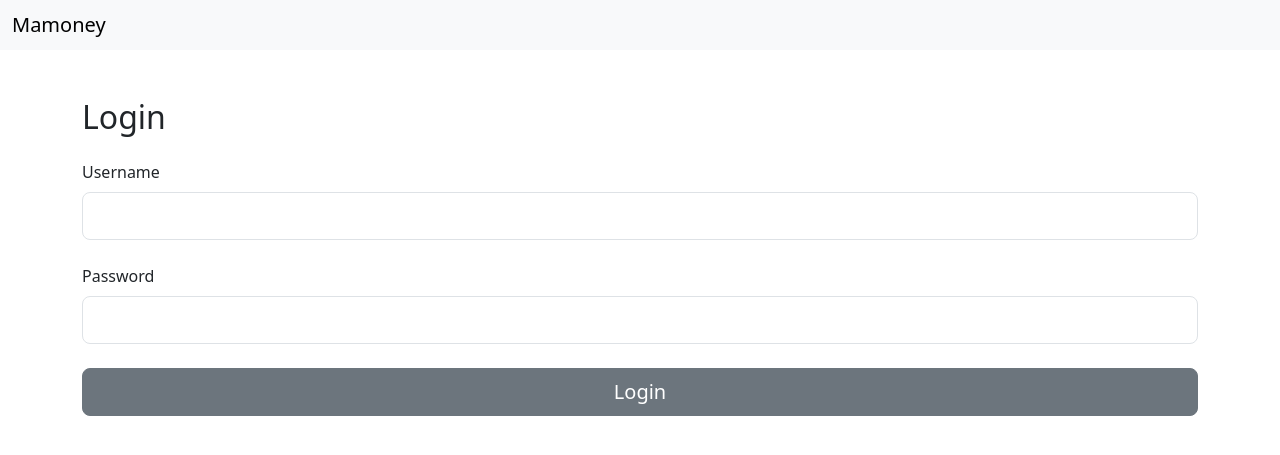
After one commit to lkingsley/mycash, a Flask app: page /login in a window 1280 px wide. The commit adds this page. Shown: the top 455 px of the page. Run offline with Flask 3, Linux system fonts and the light colour scheme.

Commit message:
implement base layout template

```diff
--- a/app.py
+++ b/app.py
@@ -58,6 +58,14 @@ def get_transactions():
 
     return render_template("index.html", transactions=transactions, total_income=total_income, total_spend=total_spend, months=months, years=years)
 
+@app.route("/login", methods=["GET", "POST"])
+def login():
+    #TODO: Implement this
+    if request.method == "POST":
+        return
+    else:
+        return render_template("auth/login.html")
+
 @app.route("/transactions", methods=["POST"])
 def post_transaction():
     transaction_type = request.form["type"]
--- /dev/null
+++ b/templates/auth/login.html
@@ -0,0 +1,18 @@
+{% extends "base.html" %}
+
+{% block content %}
+  <form class="mt-5">
+    <h2 class="mb-4">Login</h2>
+    <div class="mb-4">
+      <label class="form-label" for="username">Username</label>
+      <input class="form-control form-control-lg" type="text" name="username" id="username" required>
+    </div>
+    <div class="mb-4">
+      <label class="form-label" for="passwd">Password</label>
+      <input class="form-control form-control-lg" type="text" name="passwd" name="passwd" required>
+    </div>
+    <div class="d-grid">
+      <button class="btn btn-secondary btn-lg">Login</button>
+    </div>
+  </form>
+{% endblock %}
--- /dev/null
+++ b/templates/base.html
@@ -0,0 +1,24 @@
+<!DOCTYPE html>
+<html lang="en">
+<head>
+  <meta charset="UTF-8">
+    <meta name="viewport" content="width=device-width, initial-scale=1.0">
+    <!-- TODO:finish this -->
+    <title>{% block title %} {% endblock %} - Mamoney</title>
+    <link href="https://cdn.jsdelivr.net/npm/bootstrap@5.3.6/dist/css/bootstrap.min.css" rel="stylesheet"
+        integrity="sha384-4Q6Gf2aSP4eDXB8Miphtr37CMZZQ5oXLH2yaXMJ2w8e2ZtHTl7GptT4jmndRuHDT" crossorigin="anonymous">
+    <script src="https://cdn.jsdelivr.net/npm/bootstrap@5.3.6/dist/js/bootstrap.bundle.min.js"
+        integrity="sha384-j1CDi7MgGQ12Z7Qab0qlWQ/Qqz24Gc6BM0thvEMVjHnfYGF0rmFCozFSxQBxwHKO"
+        crossorigin="anonymous"></script>
+</head>
+<body>
+  <nav class="navbar bg-body-tertiary">
+    <div class="container-fluid">
+      <span class="navbar-brand mb-0 h1">Mamoney</span>
+    </div>
+  </nav>
+  <section class="content container">
+    {% block content %} {% endblock %}
+  </section>
+</body>
+</html>
```
Also changed, not shown: templates/index.html (+9 -27 lines).
